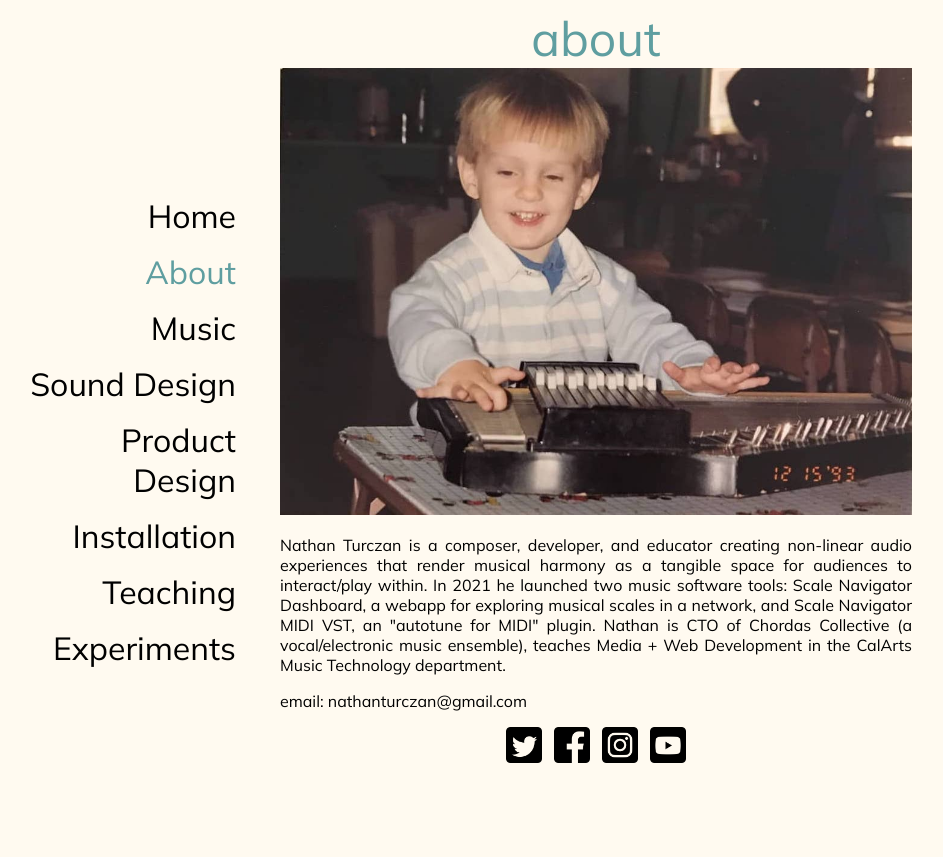
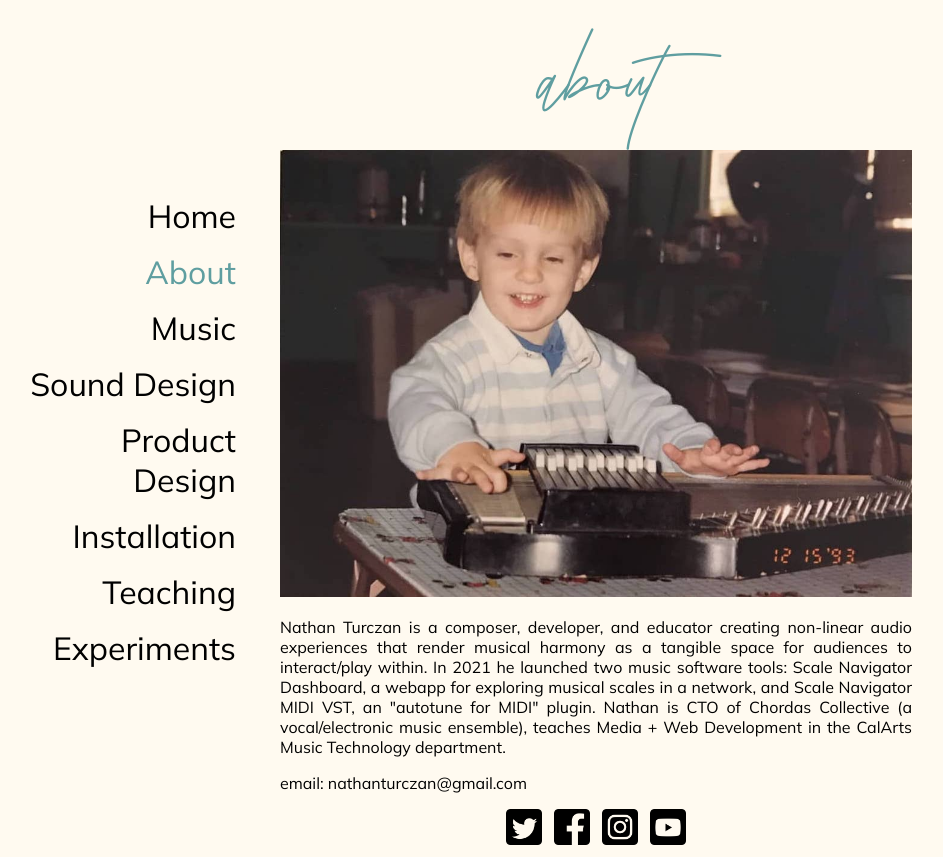
Before and after one commit to nathanturczan/nathanturczan.github.io, a PHP site: page /about/index.html in a window 1280 px wide. Shown: the whole page, without its empty margins (44-987 px from the left). Before the commit the page ends 763 px from the top, so only its background shows below. Run offline with PHP 8.4, Linux system fonts and the light colour scheme.

Commit message:
put back font

```diff
--- a/about/index.html
+++ b/about/index.html
@@ -34,14 +34,15 @@
             <p>email: nathanturczan@gmail.com</p>
 
         </div>
-    </div>
-    <footer>
+        <footer>
         <div><a href="https://twitter.com/nathanturczan"><img src="tw.png" class="social"></a></div>
         <div><a href="https://www.facebook.com/turczan"><img src="fb.png" class="social"></a></div>
         <div><a href="https://www.instagram.com/nathan_turczan/"><img src="insta.png" class="social"></a></div>
         <div><a href="https://www.youtube.com/channel/UC6YNcS-QABdIFU0BUlnFwbg"><img src="yt.png" class="social"></a></div>
 
     </footer>
+    </div>
+
 </body>
 
 </html>
--- a/about/style.css
+++ b/about/style.css
@@ -1,4 +1,3 @@
-
 
 
 footer{
@@ -6,6 +5,7 @@ footer{
     display:flex;
     flex-direction: row;
     justify-content: center;
+    flex-shrink: 0;
 
 }
 
@@ -22,9 +22,6 @@ footer{
 
 
 #about {
-    /*    background-color: rgba(255, 0, 0, 0.4);*/
-
-
     z-index: 4;
     margin-left: auto;
     margin-right: auto;
--- a/global_css.css
+++ b/global_css.css
@@ -35,7 +35,7 @@ a {
 .sub-heading {
     font-size: 48px;
     text-align: center;
-/*    font-family: "Glow Better Script";*/
+    font-family: "Glow Better Script";
 
 }
 
@@ -91,7 +91,7 @@ td.image {
     width: 320px;
 
     background-repeat: no-repeat;
-    background-image: url("assets/youtube-play-button.png");
+
 
 }
 
```
